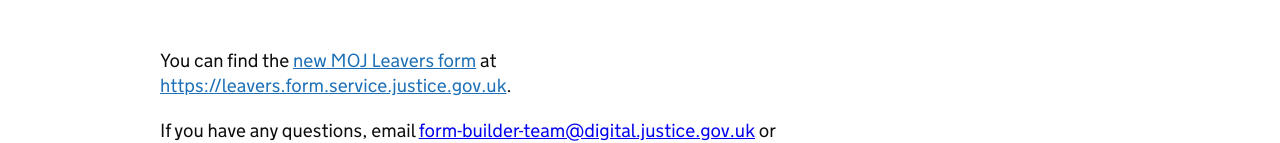
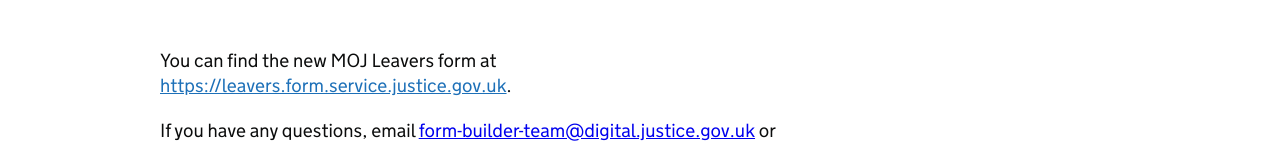
Before and after one commit to ministryofjustice/fb-redirect, a plain HTML site: page index.html in a window 1280 px wide. Shown: the part 162-305 px from the top of the page. Drawn offline with Linux system fonts and the light colour scheme; a script that the page names is missing.

Commit message:
remove duplicate link

```diff
--- a/index.html
+++ b/index.html
@@ -59,7 +59,7 @@ document.body.className = ((document.body.className) ? document.body.className +
           <div class="govuk-grid-column-two-thirds">
             <h1 class="govuk-heading-xl">Sorry, the service has moved</h1>
             <p class="govuk-body">
-              You can find the <a class="govuk-link" href="https://leavers.form.service.justice.gov.uk">new MOJ Leavers form</a> at <a class="govuk-link" href="https://leavers.form.service.justice.gov.uk">https://leavers.form.service.justice.gov.uk</a>.
+              You can find the new MOJ Leavers form at <a class="govuk-link" href="https://leavers.form.service.justice.gov.uk">https://leavers.form.service.justice.gov.uk</a>.
             </p>
 
             <p class="govuk-body">
```
